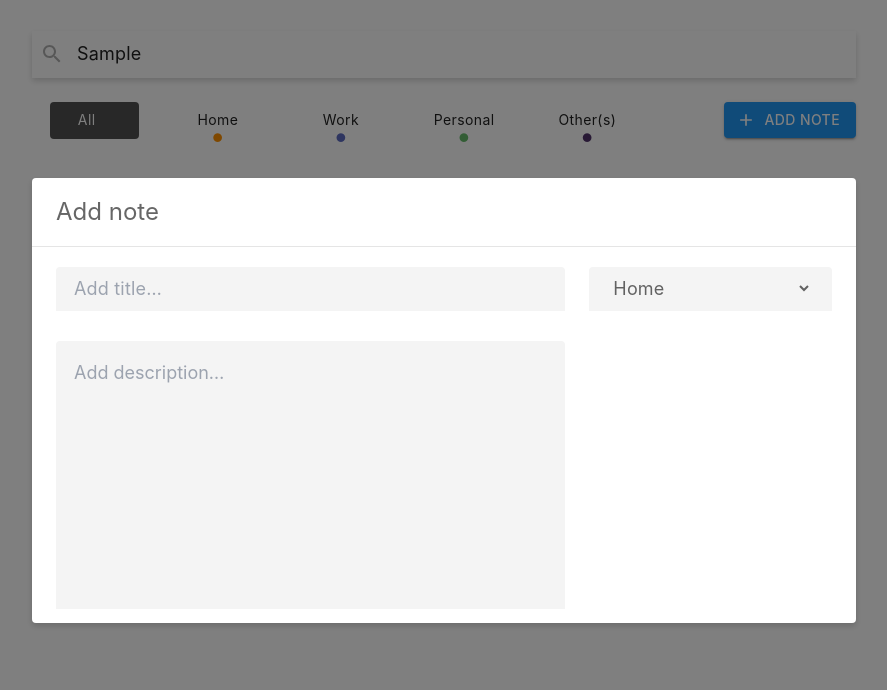
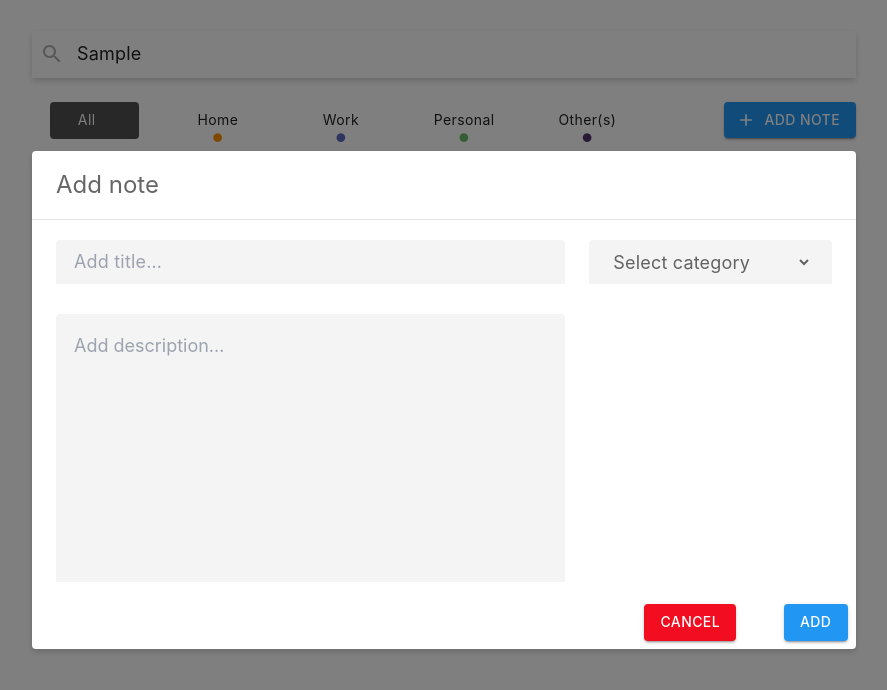
Before and after one commit to johnabednego/Notes, a React (Create React App) app: page / in a window 1280 px wide. Both pictures are taken after typing "Sample" into the empty fields and a click on the button "ADD NOTE". Shown: the top 690 px of the page, without its empty margins (196-1083 px from the left). Built offline with nearby package versions, Linux system fonts and the light colour scheme.

Commit message:
added action buttons

```diff
--- a/src/components/Note/AddNote.jsx
+++ b/src/components/Note/AddNote.jsx
@@ -1,6 +1,11 @@
-import React from 'react'
+import React, { useState } from 'react'
 
 const AddNote = ({ setAddNoteModal }) => {
+
+  const [title, setTitle] = useState('')
+  const [description, setDescription] = useState('')
+  const [category, setCategory] = useState('')
+
   const hideModal = (event) => {
     const modal = document.getElementById('modal');
     // Check if the clicked element is outside of the modal
@@ -12,7 +17,7 @@ const AddNote = ({ setAddNoteModal }) => {
     <div onClick={hideModal} className='cursor-pointer fixed z-50 inset-0'>
       <div className='bg-[#00000080] left-0 top-0 right-0 bottom-0 flex z-[-1] fixed items-center justify-center transition-opacity duration-225 ease-custom'></div>
       <div className=' flex items-center justify-center outline-[0] h-full transition-opacity duration-225 ease-custom'>
-        <div id='modal' className=' cursor-default flex flex-col bg-[#fff] text-[#000000de] relative overflow-y-auto max-h-[calc(100%-64px)] w-full m-[15px] max-w-[824px] shadow-searchShadow rounded-[4px] transition-shadow duration-300 ease-custom'>
+        <div id='modal' className=' cursor-default flex flex-col bg-[#fff] text-[#000000de] relative  max-h-[calc(100%-64px)] w-full m-[15px] max-w-[824px] shadow-searchShadow rounded-[4px] transition-shadow duration-300 ease-custom'>
           <div className=' text-[#00000099] text-[1.5em] font-normal border-b-[#0000001a] border-solid border-b-[0.5px] flex-grow-0 flex-shrink-0 basis-auto m-0 py-[16px] px-[24px]'>Add note</div>
           {/**form */}
           <form>
@@ -22,15 +27,15 @@ const AddNote = ({ setAddNoteModal }) => {
                 <div className=' p-[12px] w-full sm:w-auto sm:flex-grow-0 sm:max-w-[66.666667%] sm:basis-[66.666667%] m-0 box-border'>
                   {/**Add title */}
                   <div className='inline-flex min-h-[44px] items-center bg-[#F4F4F4] text-[#00000099] w-full border-none text-[1.25em] leading-[1.5] mb-[1.5em] rounded-tl-[4px] rounded-tr-[4px] cursor-text relative box-border tracking-[0.00938em]'>
-                    <input required name='title' id='title' type="text" placeholder='Add title…' className='py-[0.2em] px-[1em] text-[18px] bg-transparent outline-[0] block shadow-none w-full min-w-0 h-[1.1876em] m-0 pt-[6px] pb-[7px] border-0 box-content' />
+                    <input value={title} onChange={(e)=>setTitle(e.target.value)} required name='title' id='title' type="text" placeholder='Add title…' className='py-[0.2em] px-[1em] text-[18px] bg-transparent outline-[0] block shadow-none w-full min-w-0 h-[1.1876em] m-0 pt-[6px] pb-[7px] border-0 box-content' />
                   </div>
                   {/**Add description */}
-                  <textarea required name="description" id="description" rows="8" placeholder='Add description…' className=' outline-[0] bg-[#F4F4F4] w-full h-[268px] min-h-[44px] border-none resize-none text-[18px] text-[#00000099] leading-[1.5] mb-0 p-[1em] pb-[2em] rounded-tl-[4px] rounded-tr-[4px]'></textarea>
+                  <textarea value={description} onChange={(e)=>setDescription(e.target.value)} required name="description" id="description" rows="8" placeholder='Add description…' className=' outline-[0] bg-[#F4F4F4] w-full h-[268px] min-h-[44px] border-none resize-none text-[18px] text-[#00000099] leading-[1.5] mb-0 p-[1em] pb-[2em] rounded-tl-[4px] rounded-tr-[4px]'></textarea>
                 </div>
                 {/**Categories */}
                 <div className=' p-[12px] w-full sm:w-auto sm:flex-grow-0 sm:max-w-[33.333333%] sm:basis-[33.333333%] m-0 box-border'>
                   <div className='inline-flex min-h-[44px] items-center bg-[#F4F4F4] text-[#00000099] w-full border-none px-[1em] text-[1.25em] leading-[1.5] mb-[1.5em] rounded-tl-[4px] rounded-tr-[4px] relative box-border tracking-[0.00938em]'>
-                    <select required name="category" id="category" className=' py-[0.2em] cursor-pointer outline-[0] w-full bg-transparent text-[18px]'>
+                    <select value={category} onChange={(e)=>setCategory(e.target.value)} required name="category" id="category" className=' py-[0.2em] cursor-pointer outline-[0] w-full bg-transparent text-[18px]'>
                       <option value='' disabled>Select category</option>
                       <option value="Home">Home</option>
                       <option value="Work">Work</option>
@@ -42,8 +47,20 @@ const AddNote = ({ setAddNoteModal }) => {
               </div>
             </div>
             {/**Action Buttons */}
-            <div>
+            <div className='flex p-2 items-center justify-self-end'>
+              <div className=' text-right w-[calc(100%+24px)] m-[-12px] flex flex-wrap box-border'>
+                <div className='flex justify-end gap-12 p-3 flex-grow-0 max-w-full basis-full m-0 box-border'>
+                  {/**Cancel */}
+                  <button onClick={() => setAddNoteModal(false)} className=' hover:bg-[#FE0168] justify-center align-middle items-center relative inline-flex m-0 border-0 cursor-pointer uppercase tracking-[0.02857em] rounded-[4px] leading-[1.75] font-medium text-[#fff] float-right bg-[#F20D20] shadow-addButton py-[6px] px-[16px] text-[0.875rem] min-w-[64px] box-border transition-custom duration-250 ease-custom-ease delay-0'>
+                    <span className=' w-full items-center align-middle inline-flex'>Cancel</span>
+                  </button>
 
+                  {/**Add */}
+                  <button className=' hover:bg-[#69BCFF] justify-center align-middle items-center relative inline-flex m-0 border-0 cursor-pointer uppercase tracking-[0.02857em] rounded-[4px] leading-[1.75] font-medium text-[#fff] float-right bg-[#2196F3] shadow-addButton py-[6px] px-[16px] text-[0.875rem] min-w-[64px] box-border transition-custom duration-250 ease-custom-ease delay-0'>
+                    <span className=' w-full items-center align-middle inline-flex'>Add</span>
+                  </button>
+                </div>
+              </div>
             </div>
           </form>
         </div>
```
